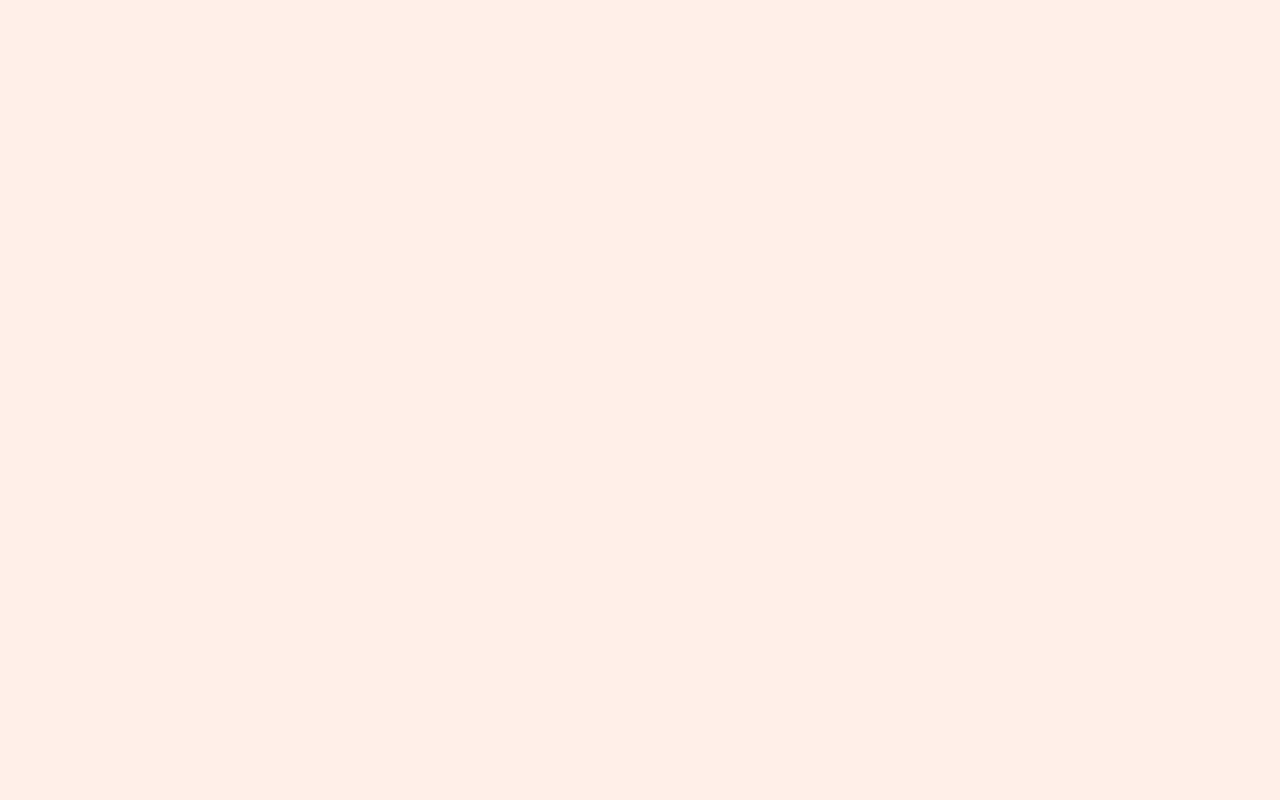
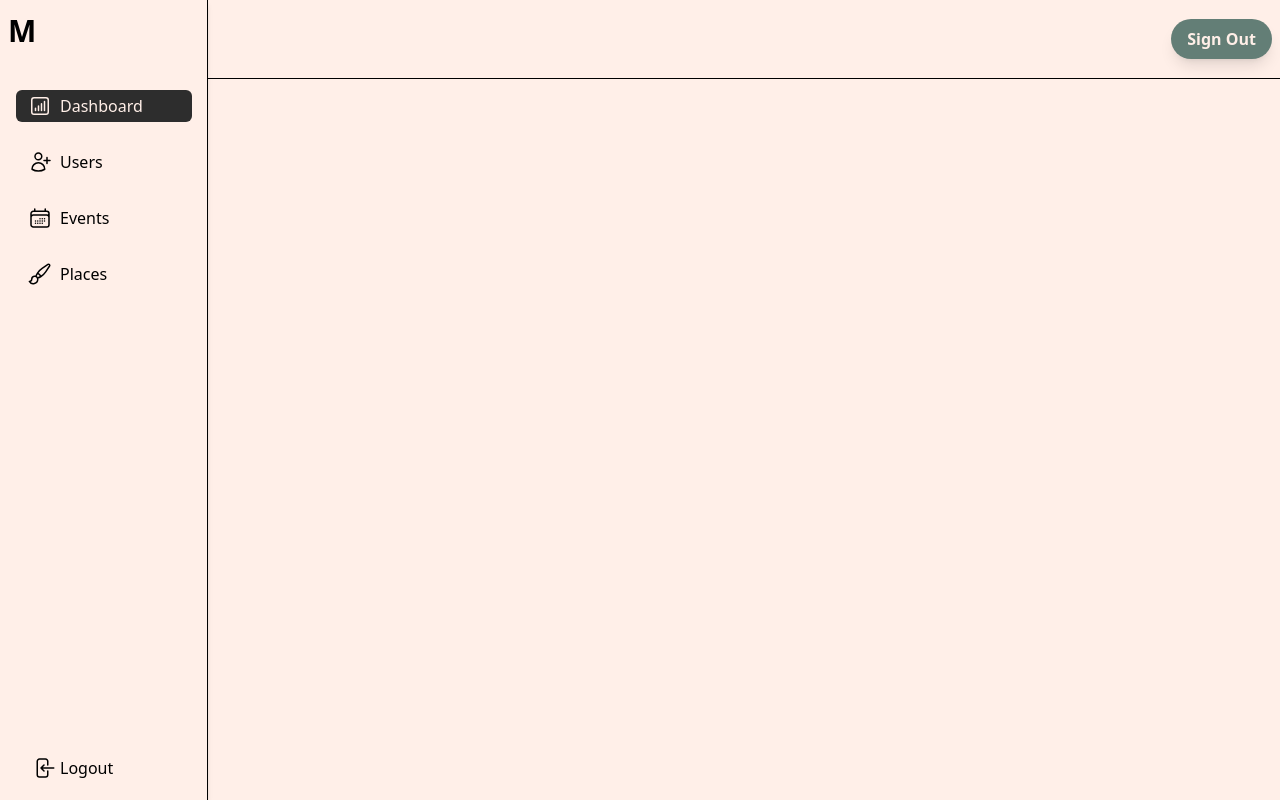
Before and after one commit to gtchax/musha, a React (Vite) app: page /dashboard in a window 1280 px wide. Built offline with nearby package versions, Linux system fonts and the light colour scheme.

Commit message:
Built dashboard layout

```diff
--- /dev/null
+++ b/src/components/layout/DashLayout.tsx
@@ -0,0 +1,34 @@
+import { NavLink } from "react-router-dom";
+import DashSidebar from "./DashSidebar";
+
+const DashLayout = ({ children }: { children: React.ReactNode }) => {
+  return (
+    <div className="flex flex-col h-screen  w-screen overflow-hidden">
+      <div className="flex flex-1 overflow-hidden w-full">
+        <DashSidebar />
+
+        <section className="flex flex-1 overflow-y-auto w-full">
+          <div className="flex flex-col w-full">
+            <header className="w-full px-2 py-[19px] flex items-center justify-end border-b border-black ">
+
+                <div className="flex items-center space-x-3">
+                  <span className="flex space-x-2">
+                    <NavLink
+                      to="/signup"
+                      className="flex bg-teal items-center text-vintage px-4 py-2 font-bold rounded-full shadow-lg"
+                    >
+                      Sign Out
+                    </NavLink>
+                  </span>
+                </div>
+
+            </header>
+            <section className="p-4 overflow-y-auto">{children}</section>
+          </div>
+        </section>
+      </div>
+    </div>
+  );
+};
+
+export default DashLayout;
--- /dev/null
+++ b/src/components/layout/DashLink.tsx
@@ -0,0 +1,29 @@
+import { ReactNode } from "react";
+import { NavLink } from "react-router-dom";
+
+type Props = {
+  text: string;
+  to: string;
+  icon: ReactNode;
+};
+
+const DashLink = ({ text, icon, to }: Props) => {
+  return (
+    <NavLink
+      to={to}
+      className={({ isActive, isPending }) =>
+        isPending
+          ? "flex gap-2 px-3 py-1 rounded-md w-18 md:w-44"
+          : isActive
+          ? "flex gap-2 text-vintage px-3 py-1 rounded-md bg-[#2d2d2d] md:w-44"
+          : "flex gap-2 px-3 py-1 rounded-md hover:bg-brown md:w-44"
+      }
+    >
+      {icon}
+
+      <span className="hidden md:flex font-medium">{text}</span>
+    </NavLink>
+  );
+};
+
+export default DashLink;
--- /dev/null
+++ b/src/components/layout/DashSidebar.tsx
@@ -0,0 +1,132 @@
+// import { useDispatch } from "react-redux";
+// import { useNavigate } from "react-router-dom";
+import DashLink from "./DashLink";
+
+const DashSidebar = () => {
+  //   const dispatch = useDispatch();
+  //   const navigate = useNavigate();
+  const handleLogout = () => {
+    // dispatch(logOut());
+    // window.location.reload();
+    // navigate("/admin/login");
+  };
+  return (
+    <aside className="shadow-md h-screen w-20 md:w-52 transition-all border-r border-black ">
+      <div className="flex flex-col py-[13px] px-2">
+        <div>
+          <h1 className="text-3xl font-bold">M</h1>
+
+          <h1 className="hidden md:flex justify-center font-medium pt-3 text-center"></h1>
+        </div>
+      </div>
+      <div className="flex flex-col gap-6 py-4 px-4 items-start">
+        <DashLink
+          to="/dashboard"
+          text="Dashboard"
+          icon={
+            <svg
+              xmlns="http://www.w3.org/2000/svg"
+              fill="none"
+              viewBox="0 0 24 24"
+              strokeWidth={1.5}
+              stroke="currentColor"
+              className="w-6 h-6"
+            >
+              <path
+                strokeLinecap="round"
+                strokeLinejoin="round"
+                d="M7.5 14.25v2.25m3-4.5v4.5m3-6.75v6.75m3-9v9M6 20.25h12A2.25 2.25 0 0020.25 18V6A2.25 2.25 0 0018 3.75H6A2.25 2.25 0 003.75 6v12A2.25 2.25 0 006 20.25z"
+              />
+            </svg>
+          }
+        />
+        <DashLink
+          to="/"
+          text="Users"
+          icon={
+            <svg
+              xmlns="http://www.w3.org/2000/svg"
+              fill="none"
+              viewBox="0 0 24 24"
+              strokeWidth={1.5}
+              stroke="currentColor"
+              className="w-6 h-6"
+            >
+              <path
+                strokeLinecap="round"
+                strokeLinejoin="round"
+                d="M19 7.5v3m0 0v3m0-3h3m-3 0h-3m-2.25-4.125a3.375 3.375 0 11-6.75 0 3.375 3.375 0 016.75 0zM4 19.235v-.11a6.375 6.375 0 0112.75 0v.109A12.318 12.318 0 0110.374 21c-2.331 0-4.512-.645-6.374-1.766z"
+              />
+            </svg>
+          }
+        />
+        <DashLink
+          to="/"
+          text="Events"
+          icon={
+            <svg
+              xmlns="http://www.w3.org/2000/svg"
+              fill="none"
+              viewBox="0 0 24 24"
+              strokeWidth={1.5}
+              stroke="currentColor"
+              className="w-6 h-6"
+            >
+              <path
+                strokeLinecap="round"
+                strokeLinejoin="round"
+                d="M6.75 3v2.25M17.25 3v2.25M3 18.75V7.5a2.25 2.25 0 012.25-2.25h13.5A2.25 2.25 0 0121 7.5v11.25m-18 0A2.25 2.25 0 005.25 21h13.5A2.25 2.25 0 0021 18.75m-18 0v-7.5A2.25 2.25 0 015.25 9h13.5A2.25 2.25 0 0121 11.25v7.5m-9-6h.008v.008H12v-.008zM12 15h.008v.008H12V15zm0 2.25h.008v.008H12v-.008zM9.75 15h.008v.008H9.75V15zm0 2.25h.008v.008H9.75v-.008zM7.5 15h.008v.008H7.5V15zm0 2.25h.008v.008H7.5v-.008zm6.75-4.5h.008v.008h-.008v-.008zm0 2.25h.008v.008h-.008V15zm0 2.25h.008v.008h-.008v-.008zm2.25-4.5h.008v.008H16.5v-.008zm0 2.25h.008v.008H16.5V15z"
+              />
+            </svg>
+          }
+        />
+        <DashLink
+          to="/"
+          text="Places"
+          icon={
+            <svg
+              xmlns="http://www.w3.org/2000/svg"
+              fill="none"
+              viewBox="0 0 24 24"
+              strokeWidth={1.5}
+              stroke="currentColor"
+              className="w-6 h-6"
+            >
+              <path
+                strokeLinecap="round"
+                strokeLinejoin="round"
+                d="M9.53 16.122a3 3 0 00-5.78 1.128 2.25 2.25 0 01-2.4 2.245 4.5 4.5 0 008.4-2.245c0-.399-.078-.78-.22-1.128zm0 0a15.998 15.998 0 003.388-1.62m-5.043-.025a15.994 15.994 0 011.622-3.395m3.42 3.42a15.995 15.995 0 004.764-4.648l3.876-5.814a1.151 1.151 0 00-1.597-1.597L14.146 6.32a15.996 15.996 0 00-4.649 4.763m3.42 3.42a6.776 6.776 0 00-3.42-3.42"
+              />
+            </svg>
+          }
+        />
+
+        <div
+          className="absolute bottom-5 cursor-pointer "
+          onClick={handleLogout}
+        >
+          <div className="flex px-4 gap-1 ">
+            <svg
+              xmlns="http://www.w3.org/2000/svg"
+              fill="none"
+              viewBox="0 0 24 24"
+              strokeWidth={1.5}
+              stroke="currentColor"
+              className="w-6 h-6"
+            >
+              <path
+                strokeLinecap="round"
+                strokeLinejoin="round"
+                d="M15.75 9V5.25A2.25 2.25 0 0013.5 3h-6a2.25 2.25 0 00-2.25 2.25v13.5A2.25 2.25 0 007.5 21h6a2.25 2.25 0 002.25-2.25V15M12 9l-3 3m0 0l3 3m-3-3h12.75"
+              />
+            </svg>
+            <span className="hidden md:flex font-medium">    Logout</span>
+
+          </div>
+        </div>
+      </div>
+    </aside>
+  );
+};
+
+export default DashSidebar;
--- /dev/null
+++ b/src/pages/Dashboard.tsx
@@ -0,0 +1,12 @@
+import DashLayout from "@/components/layout/DashLayout";
+import React from "react";
+
+const Dashboard = () => {
+  return (
+    <DashLayout>
+      {/* <div>The Dashbaord</div> */}
+    </DashLayout>
+  );
+};
+
+export default Dashboard;
--- a/src/router.tsx
+++ b/src/router.tsx
@@ -3,32 +3,33 @@ import Home from "./pages/Home";
 import Signup from "./pages/Signup";
 import Login from "./pages/Login";
 import Private from "./components/Private";
-import {useEffect} from 'react'
+import { useEffect } from "react";
+import Dashboard from "./pages/Dashboard";
 
 const AppRouter = () => {
-
   const onBlur = () => {
-    document.title = 'We miss you | Musha'
-  }
+    document.title = "We miss you | Musha";
+  };
   const onFocus = () => {
-    document.title = 'Musha'
-  }
+    document.title = "Musha";
+  };
 
   useEffect(() => {
-    window.addEventListener('blur', onBlur)
-    window.addEventListener('focus', onFocus)
+    window.addEventListener("blur", onBlur);
+    window.addEventListener("focus", onFocus);
 
     return () => {
-     window.removeEventListener('blur', onBlur)
-     window.removeEventListener('focus', onFocus)
-    }
-  }, [])
+      window.removeEventListener("blur", onBlur);
+      window.removeEventListener("focus", onFocus);
+    };
+  }, []);
 
   return (
     <Routes>
       <Route index element={<Home />} />
       <Route path="/signup" element={<Signup />} />
       <Route path="/login" element={<Login />} />
+      <Route path="/dashboard" element={<Dashboard />} />
 
       <Route element={<Private />}></Route>
     </Routes>
```
